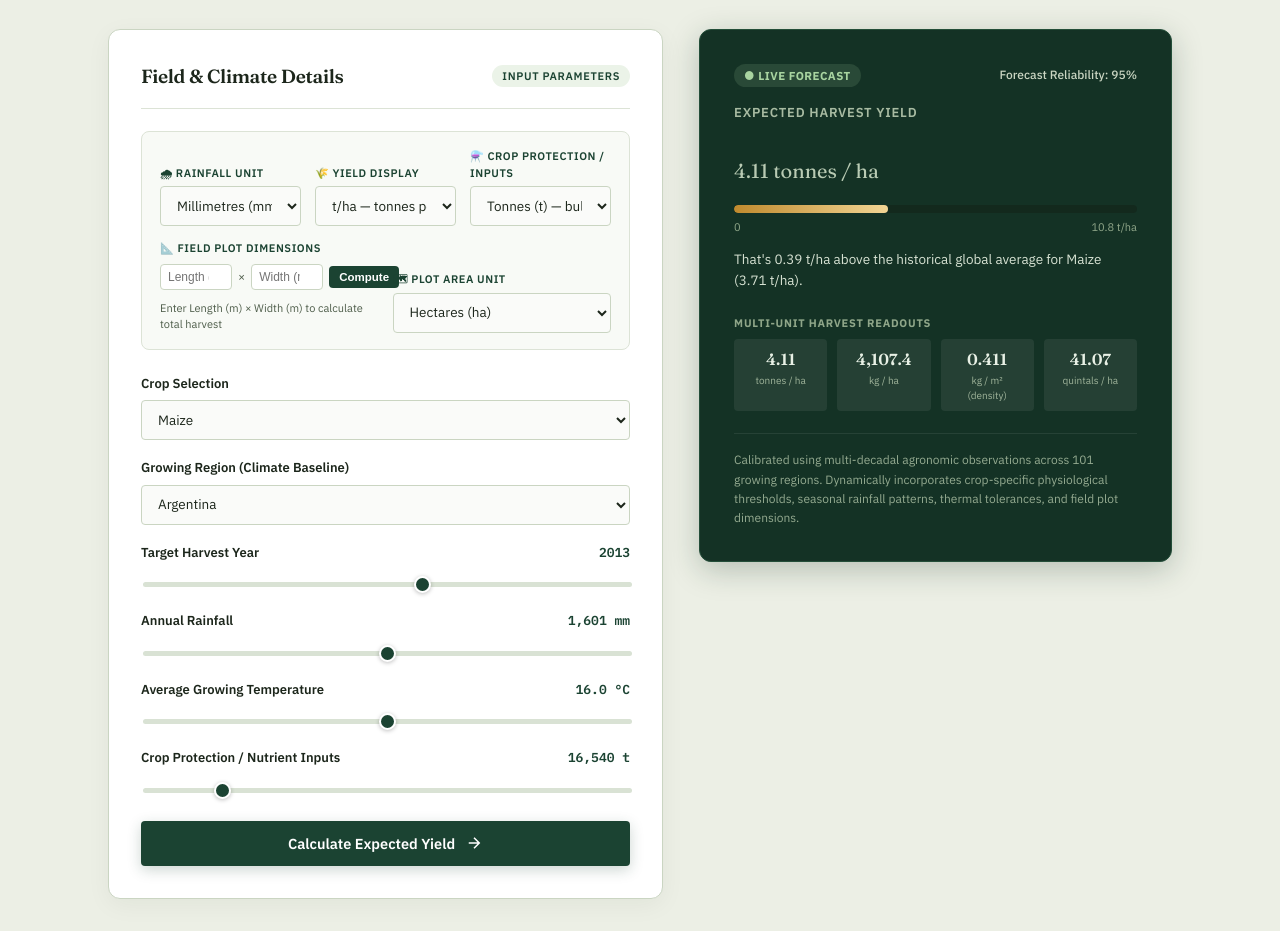
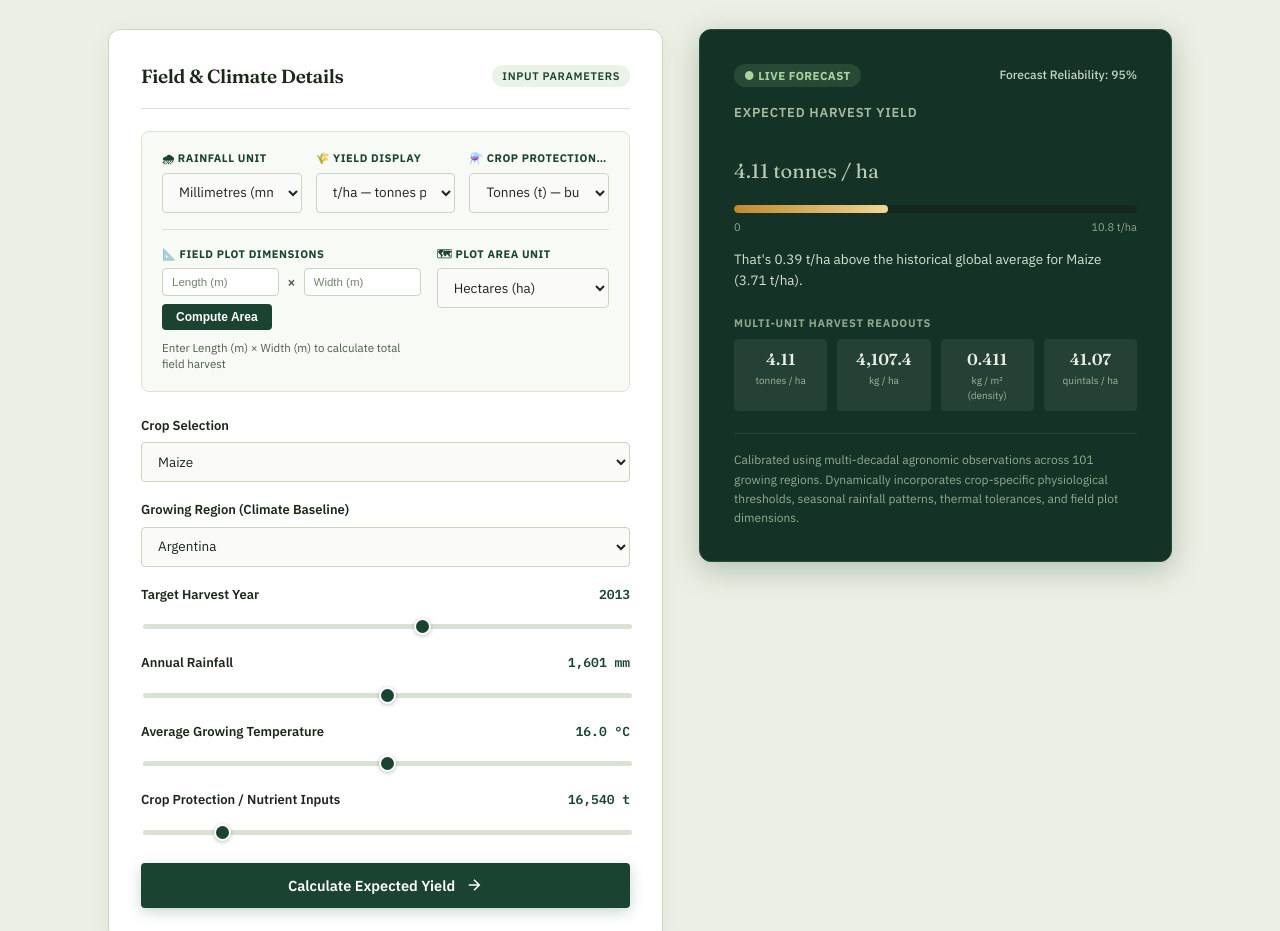
Before and after one commit to Divish77/CropPrediction, a plain HTML site: page index.html in a window 1280 px wide. Shown: the part 985-1916 px from the top of the page. Drawn offline with nearby package versions, Linux system fonts and the light colour scheme.

Commit message:
fix(ui): eliminate element overlap in field plot dimensions and unit selector panel using structured two-tier grid layout

```diff
--- a/index.html
+++ b/index.html
@@ -170,28 +170,50 @@
     background:var(--green-light);color:var(--green-deep);padding:3px 10px;border-radius:12px;
   }
 
-  /* Unit Selector Panel */
+  /* ── Unit Selector Panel (Structured, Zero Overlap) ── */
   .unit-panel{
     background:#F8FAF6;border:1px solid var(--line);border-radius:var(--radius-md);
-    padding:16px 18px;margin-bottom:24px;display:flex;flex-wrap:wrap;gap:14px;align-items:flex-end;
-  }
-  .unit-group{display:flex;flex-direction:column;gap:5px;flex:1 1 130px;min-width:130px;}
-  .unit-group label{font-size:11px;font-weight:600;text-transform:uppercase;letter-spacing:.05em;color:var(--green-deep);}
+    padding:18px 20px;margin-bottom:24px;display:flex;flex-direction:column;gap:16px;
+  }
+  .unit-grid-top{
+    display:grid;grid-template-columns:repeat(3, 1fr);gap:14px;
+  }
+  @media (max-width:680px){.unit-grid-top{grid-template-columns:1fr;}}
+  .unit-divider{
+    height:1px;background:var(--line);width:100%;
+  }
+  .unit-grid-bottom{
+    display:grid;grid-template-columns:1.5fr 1fr;gap:16px;align-items:flex-start;
+  }
+  @media (max-width:680px){.unit-grid-bottom{grid-template-columns:1fr;}}
+  .unit-group, .dim-calc-group, .area-unit-group{
+    display:flex;flex-direction:column;gap:6px;min-width:0;
+  }
+  .unit-group label, .dim-calc-group label, .area-unit-group label{
+    font-size:11px;font-weight:700;text-transform:uppercase;letter-spacing:.05em;color:var(--green-deep);
+    white-space:nowrap;overflow:hidden;text-overflow:ellipsis;
+  }
   .unit-select{
-    padding:6px 9px;border:1px solid var(--line-strong);border-radius:var(--radius-sm);
+    width:100%;padding:7px 10px;border:1px solid var(--line-strong);border-radius:var(--radius-sm);
     background:#fff;font-size:12.5px;color:var(--ink);cursor:pointer;
   }
-  .dim-row{display:flex;gap:6px;align-items:center;margin-top:2px;}
+  .dim-row{display:flex;gap:8px;align-items:center;flex-wrap:wrap;}
   .dim-row input[type=number]{
-    width:72px;padding:5px 7px;border:1px solid var(--line-strong);border-radius:var(--radius-sm);
-    font-size:12px;color:var(--ink);
-  }
-  .dim-row span{font-size:12px;color:var(--ink-soft);}
+    flex:1 1 85px;min-width:75px;padding:6px 9px;border:1px solid var(--line-strong);border-radius:var(--radius-sm);
+    font-size:12px;color:var(--ink);background:#fff;
+  }
+  .dim-row input[type=number]::placeholder{
+    color:var(--ink-muted);font-size:11.5px;
+  }
+  .dim-times{font-size:14px;color:var(--ink-soft);font-weight:600;}
   .dim-btn{
-    padding:5px 10px;border:none;border-radius:var(--radius-sm);background:var(--green-deep);
-    color:#fff;font-size:11.5px;font-weight:600;cursor:pointer;transition:background .15s ease;
+    padding:6px 14px;border:none;border-radius:var(--radius-sm);background:var(--green-deep);
+    color:#fff;font-size:12px;font-weight:600;cursor:pointer;white-space:nowrap;transition:background .15s ease;
   }
   .dim-btn:hover{background:var(--green);}
+  .area-display-text{
+    font-size:11.5px;color:var(--ink-soft);margin-top:4px;line-height:1.4;
+  }
 
   .field{margin-bottom:18px;}
   .field label{
@@ -406,8 +428,9 @@
           <span class="card-badge">Input Parameters</span>
         </div>
 
-        <!-- ── Unit Selector Panel ── -->
+        <!-- ── Unit Selector Panel (Clean, Structured, Zero Overlap) ── -->
         <div class="unit-panel">
+          <div class="unit-grid-top">
             <div class="unit-group">
               <label>🌧 Rainfall unit</label>
               <select class="unit-select" id="unit-rain">
@@ -419,7 +442,7 @@
               <label>🌾 Yield display</label>
               <select class="unit-select" id="unit-yield">
                 <option value="tha">t/ha — tonnes per hectare</option>
-              <option value="kg">kg — kilograms (total field)</option>
+                <option value="kg">kg — kilograms (field total)</option>
                 <option value="kgm2">kg/m² — per square metre</option>
                 <option value="q">q — quintals per hectare</option>
               </select>
@@ -431,23 +454,29 @@
                 <option value="kg">Kilograms (kg)</option>
               </select>
             </div>
-          <div class="unit-group">
+          </div>
+
+          <div class="unit-divider"></div>
+
+          <div class="unit-grid-bottom">
+            <div class="dim-calc-group">
               <label>📐 Field Plot Dimensions</label>
               <div class="dim-row">
                 <input type="number" id="field-len" placeholder="Length (m)" min="0" step="1">
-              <span>×</span>
+                <span class="dim-times">×</span>
                 <input type="number" id="field-wid" placeholder="Width (m)" min="0" step="1">
-              <button class="dim-btn" id="calc-area">Compute</button>
-            </div>
-            <div style="font-size:11px;color:var(--ink-soft);margin-top:5px;" id="area-display">Enter Length (m) × Width (m) to calculate total harvest</div>
-          </div>
-          <div class="unit-group">
+                <button type="button" class="dim-btn" id="calc-area">Compute Area</button>
+              </div>
+              <div id="area-display" class="area-display-text">Enter Length (m) × Width (m) to calculate total field harvest</div>
+            </div>
+            <div class="area-unit-group">
               <label>🗺 Plot Area Unit</label>
               <select class="unit-select" id="unit-area">
                 <option value="ha">Hectares (ha)</option>
                 <option value="m2">Square metres (m²)</option>
                 <option value="ac">Acres</option>
               </select>
+            </div>
           </div>
         </div>
 
```
Lines whose indentation alone changed are shown as unchanged.
